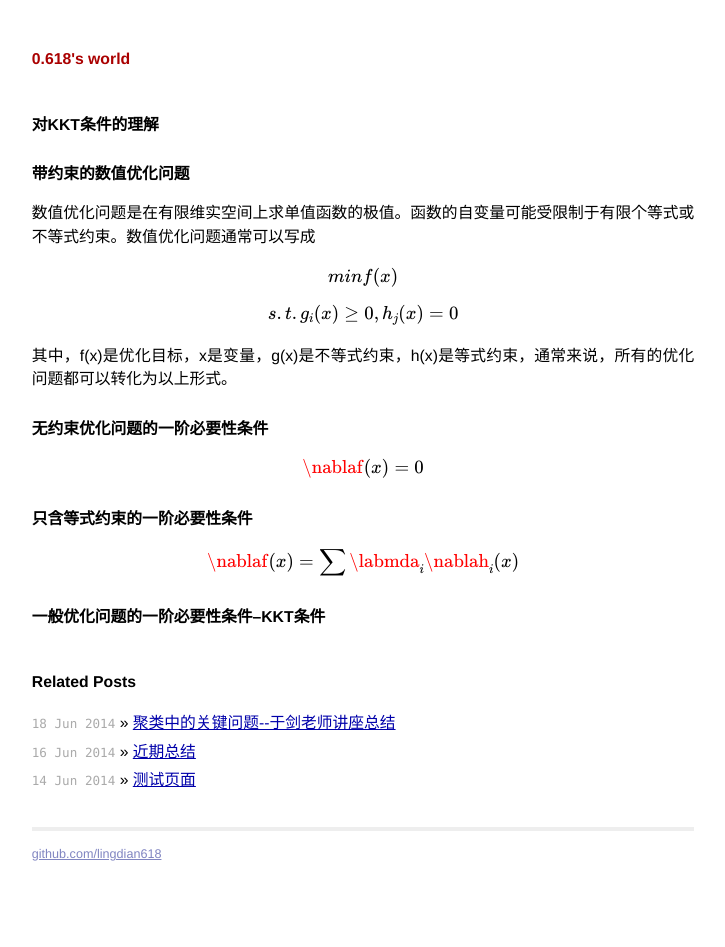
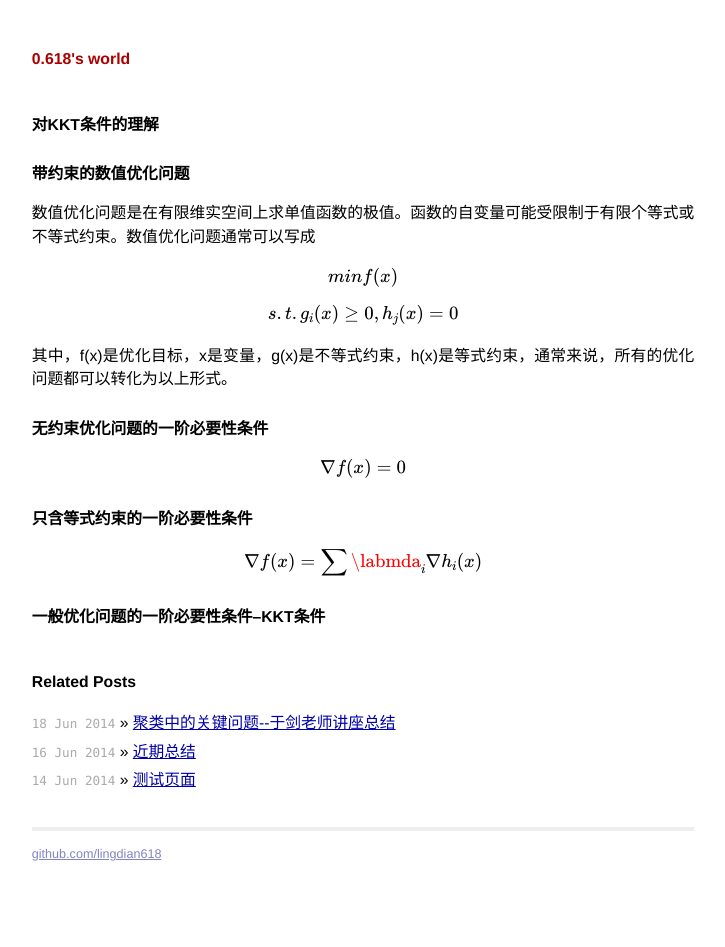
Before and after one commit to SimpleJian/blog, a Jekyll site: the page built from _posts/2014-07-05-kkt.md, in a window 1280 px wide. Shown: the whole page, without its empty margins (277-1002 px from the left). Built offline with Jekyll 4.4.1, drawn with Linux system fonts in a browser that asks for light colours; formulas are drawn with MathJax 3.

Commit message:
another push

```diff
--- a/_posts/2014-07-05-kkt.md
+++ b/_posts/2014-07-05-kkt.md
@@ -18,13 +18,13 @@ $$s.t. g_i(x)\geq0, h_j(x)=0$$
 
 ## 无约束优化问题的一阶必要性条件
 
-$$\nablaf(x)=0$$
+$$\nabla f(x)=0$$
 
 
 
 ## 只含等式约束的一阶必要性条件
 
-$$\nablaf(x)=\sum\labmda_i\nablah_i(x)$$
+$$\nabla f(x)=\sum\labmda_i\nabla h_i(x)$$
 
 
 ## 一般优化问题的一阶必要性条件--KKT条件
```
